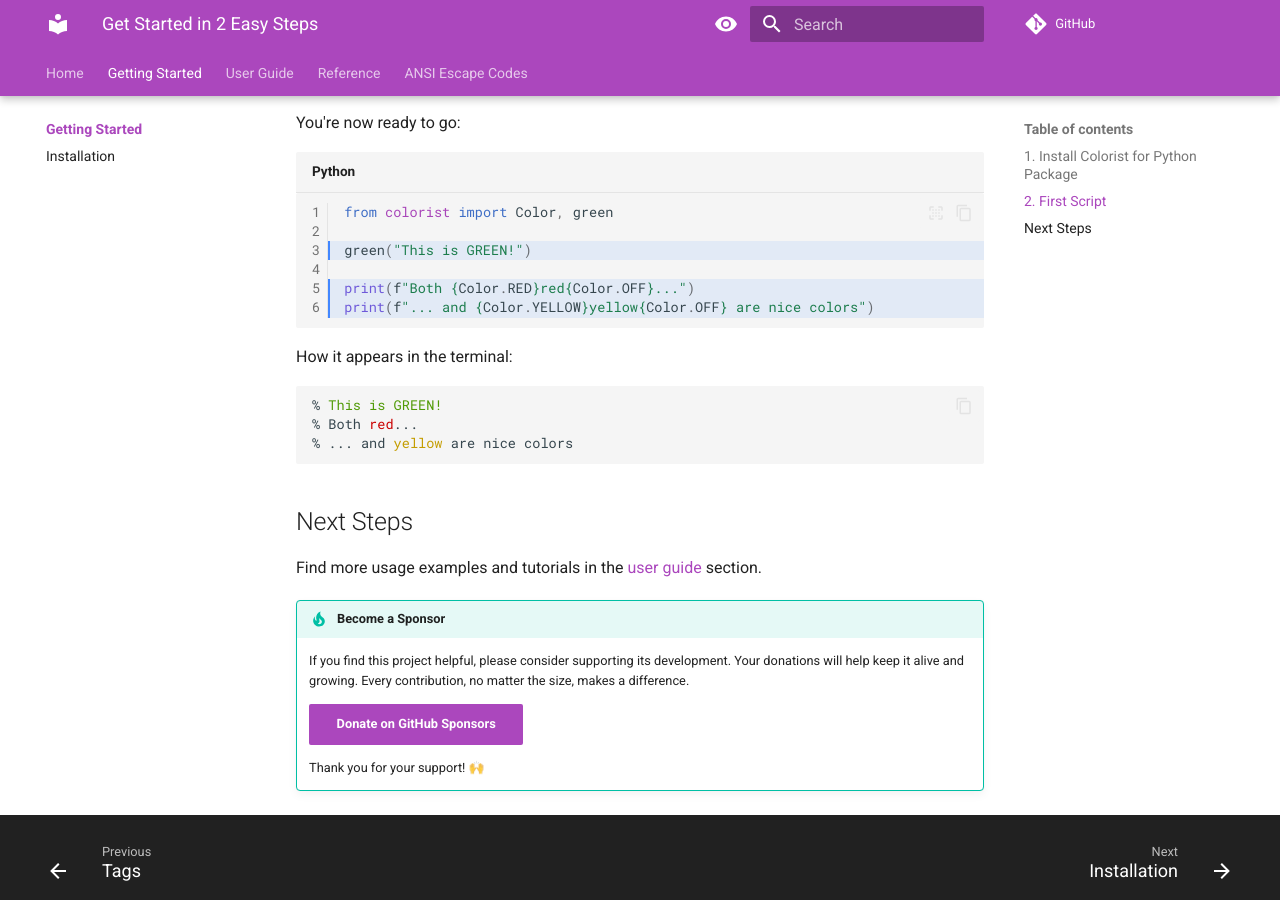
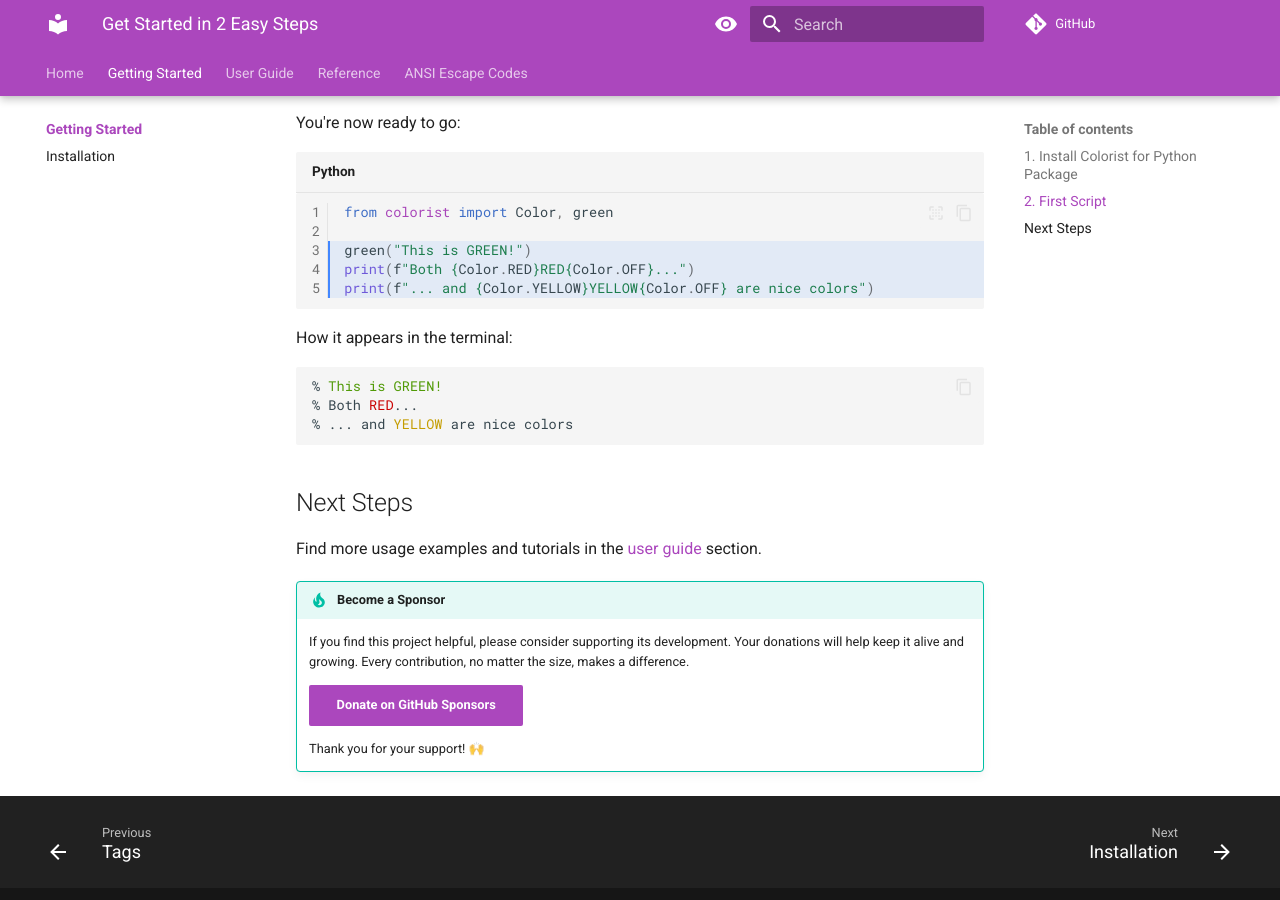
Before and after one commit to jakob-bagterp/colorist-for-python, an MkDocs documentation site: the page built from docs/getting-started/index.md, in a window 1280 px wide and 900 px high, scrolled down 514 px. Built offline with MkDocs 1.6.1 and Material for MkDocs 9.7.7, drawn with Linux system fonts in a browser that asks for light colours; comment, search, counter and statistics services are not loaded; the version menu is left out.

Commit message:
Adjusted example colors in lowercase to uppercase (part 2).

````diff
--- a/docs/getting-started/index.md
+++ b/docs/getting-started/index.md
@@ -22,20 +22,19 @@
 ## 2. First Script
 You're now ready to go:
 
-```python linenums="1" hl_lines="3 5-6"
+```python linenums="1" hl_lines="3-5"
 from colorist import Color, green
 
 green("This is GREEN!")
-
-print(f"Both {Color.RED}red{Color.OFF}...")
-print(f"... and {Color.YELLOW}yellow{Color.OFF} are nice colors")
+print(f"Both {Color.RED}RED{Color.OFF}...")
+print(f"... and {Color.YELLOW}YELLOW{Color.OFF} are nice colors")
 ```
 
 How it appears in the terminal:
 
 <pre><code>% <span class="fg-green">This is GREEN!</span>
-% Both <span class="fg-red">red</span>...
-% ... and <span class="fg-yellow">yellow</span> are nice colors</code></pre>
+% Both <span class="fg-red">RED</span>...
+% ... and <span class="fg-yellow">YELLOW</span> are nice colors</code></pre>
 
 ## Next Steps
 Find more usage examples and tutorials in the [user guide](../user-guide/index.md) section.
````
